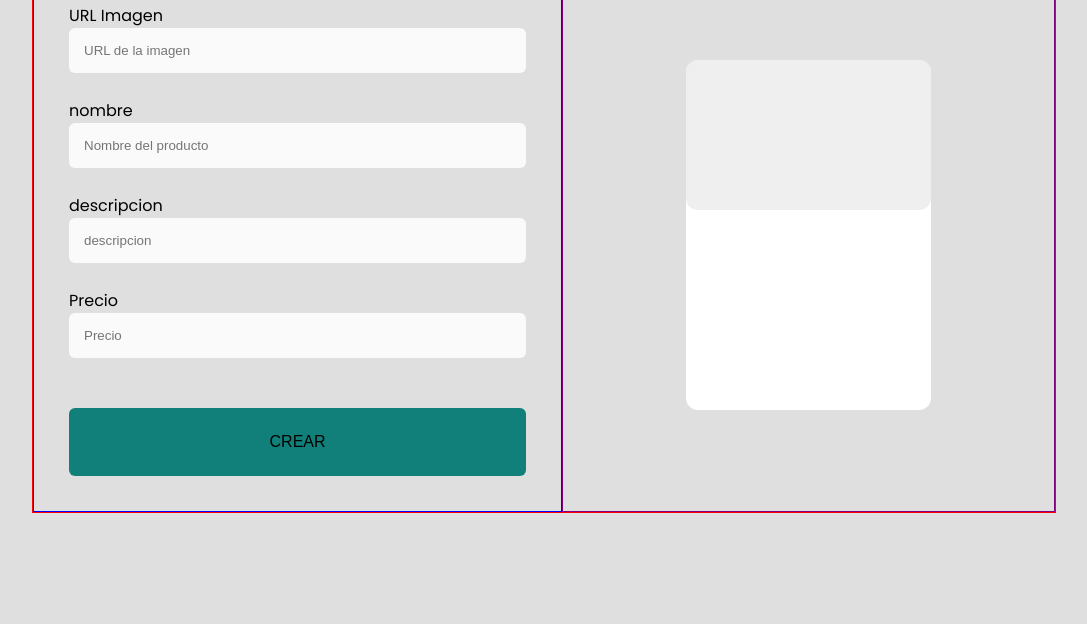
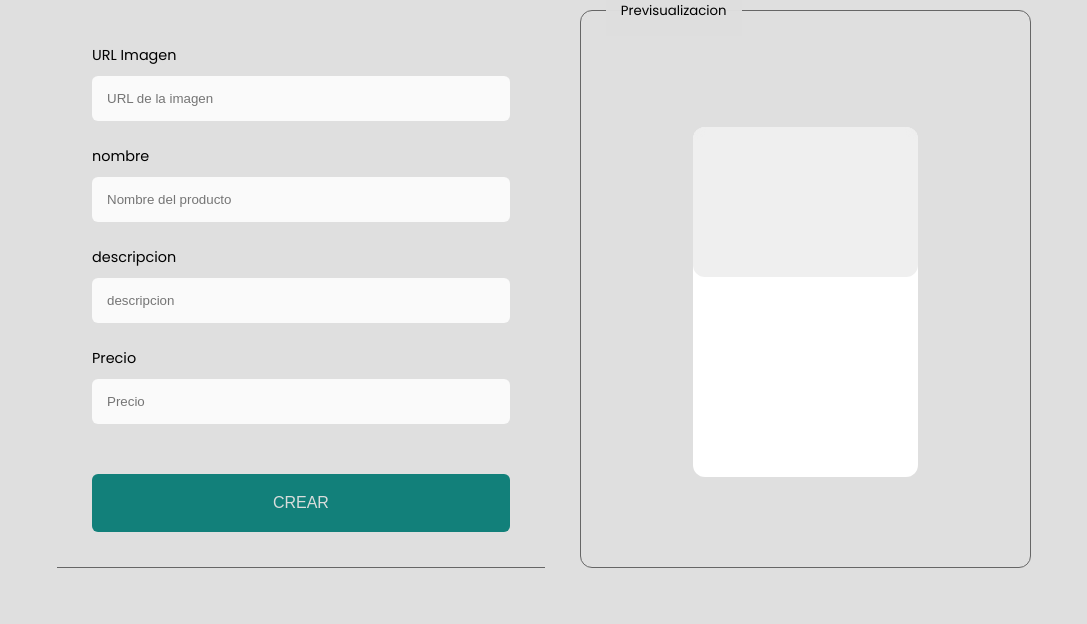
Before and after one commit to JDDAR/JAVACLASSE, a plain HTML site: page cors_2826502/crearProducto.html in a window 1280 px wide. Shown: the part 176-800 px from the top of the page, without its empty margins (96-1183 px from the left). Drawn offline with Linux system fonts and the light colour scheme.

Commit message:
CORST: Estilos para crear productos

```diff
--- a/cors_2826502/crearProducto.html
+++ b/cors_2826502/crearProducto.html
@@ -9,11 +9,13 @@
   <body>
     <section class="container">
       <main>
-        <h1>CREAR PROUCTO</h1>
+        <h1>ADMIN</h1>
         <a href="index.html">Ver productos</a>
       </main>
       <hr />
-      <div class="content">
+      <section class="content">
+        <h3>Crear Producto</h3>
+        <div class="contentForm">
           <form id="formulario">
             <label for="urlImg">URL Imagen</label>
             <input type="text" id="urlImg" placeholder="URL de la imagen " />
@@ -38,6 +40,7 @@
             <button type="submit">CREAR</button>
           </form>
           <div class="cardForm">
+            <h5>Previsualizacion</h5>
             <div class="card cardFormPrev">
               <div class="card-img"></div>
               <div class="card-info">
@@ -49,6 +52,7 @@
           </div>
         </div>
       </section>
+    </section>
 
     <div id="mensaje">
       <div class="mensajeText">
--- a/cors_2826502/styles/styles.css
+++ b/cors_2826502/styles/styles.css
@@ -153,15 +153,31 @@ hr {
 /*Formulario ********************************** FORMULARIO ADMIN*/
 
 .content {
-  border: 1px solid red;
   display: flex;
+  flex-direction: column;
+  gap: 25px;
+  padding: 25px;
+}
+.contentForm {
+  display: flex;
+  gap: 35px;
 }
 .cardForm {
   display: flex;
   justify-content: center;
   align-items: center;
   width: 100%;
-  border: 1px solid purple;
+  border: 1px solid #666;
+  border-radius: 12px;
+  position: relative;
+}
+.cardForm h5 {
+  top: -25px;
+  left: 25px;
+  position: absolute;
+  padding: 15px;
+  background-color: rgba(223, 223, 223, 0.973);
+  font-weight: 400;
 }
 
 .cardFormPrev {
@@ -169,11 +185,14 @@ hr {
 }
 #formulario {
   width: 100%;
-  margin-top: 35px;
   display: flex;
   flex-direction: column;
   padding: 35px;
-  border: 1px solid blue;
+  border-bottom: 1px solid #666;
+}
+#formulario label {
+  font-size: 0.9rem;
+  margin-bottom: 10px;
 }
 #formulario input {
   padding: 15px;
@@ -185,12 +204,13 @@ hr {
 #formulario button {
   cursor: pointer;
   margin-top: 25px;
-  padding: 25px;
+  padding: 20px;
   border: none;
   background-color: rgb(18, 128, 122);
   border-radius: 6px;
   color: black;
   font-size: 1rem;
+  color: rgba(223, 223, 223, 0.973);
 }
 #formulario button:hover {
   background-color: rgb(29, 148, 142);
```
Lines whose indentation alone changed are shown as unchanged.
